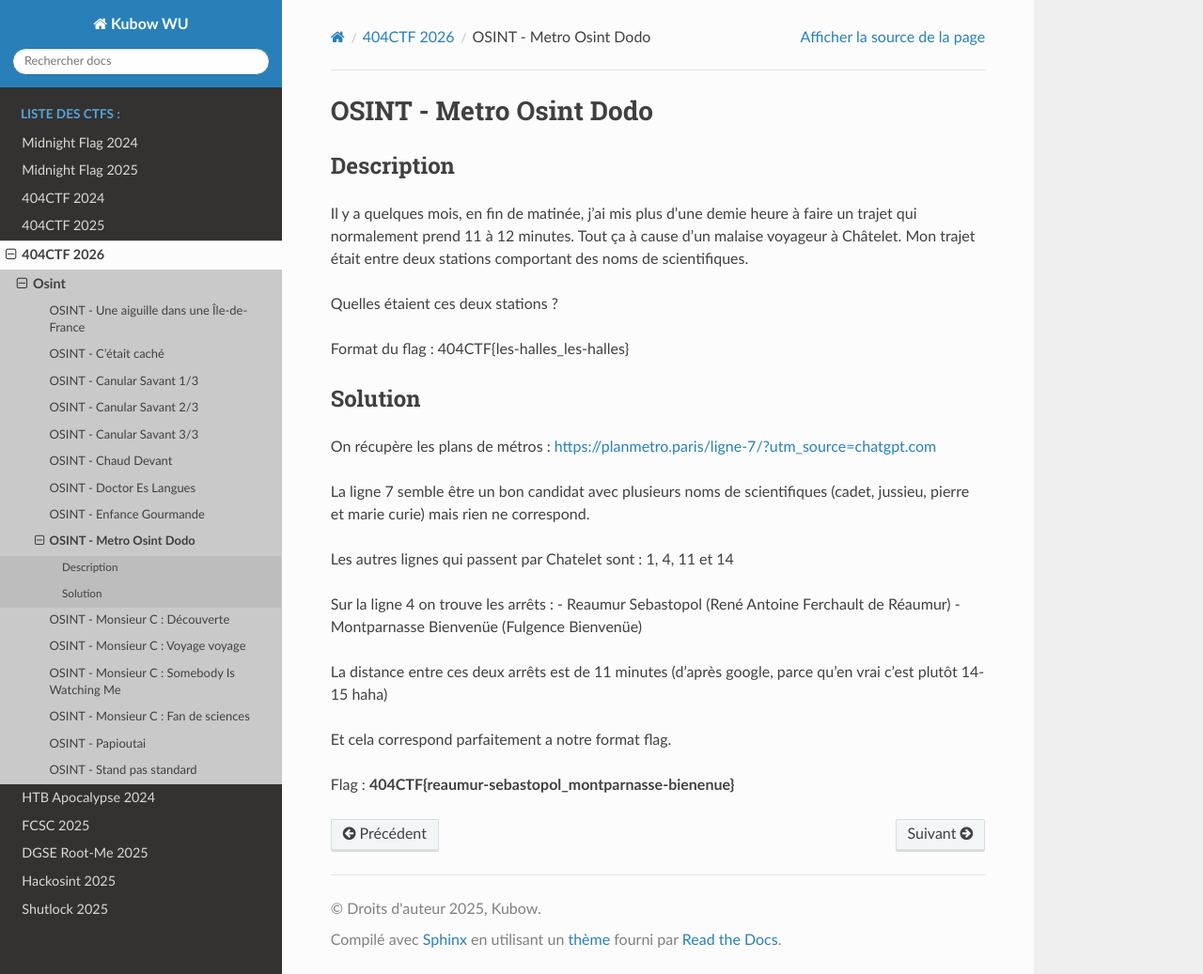
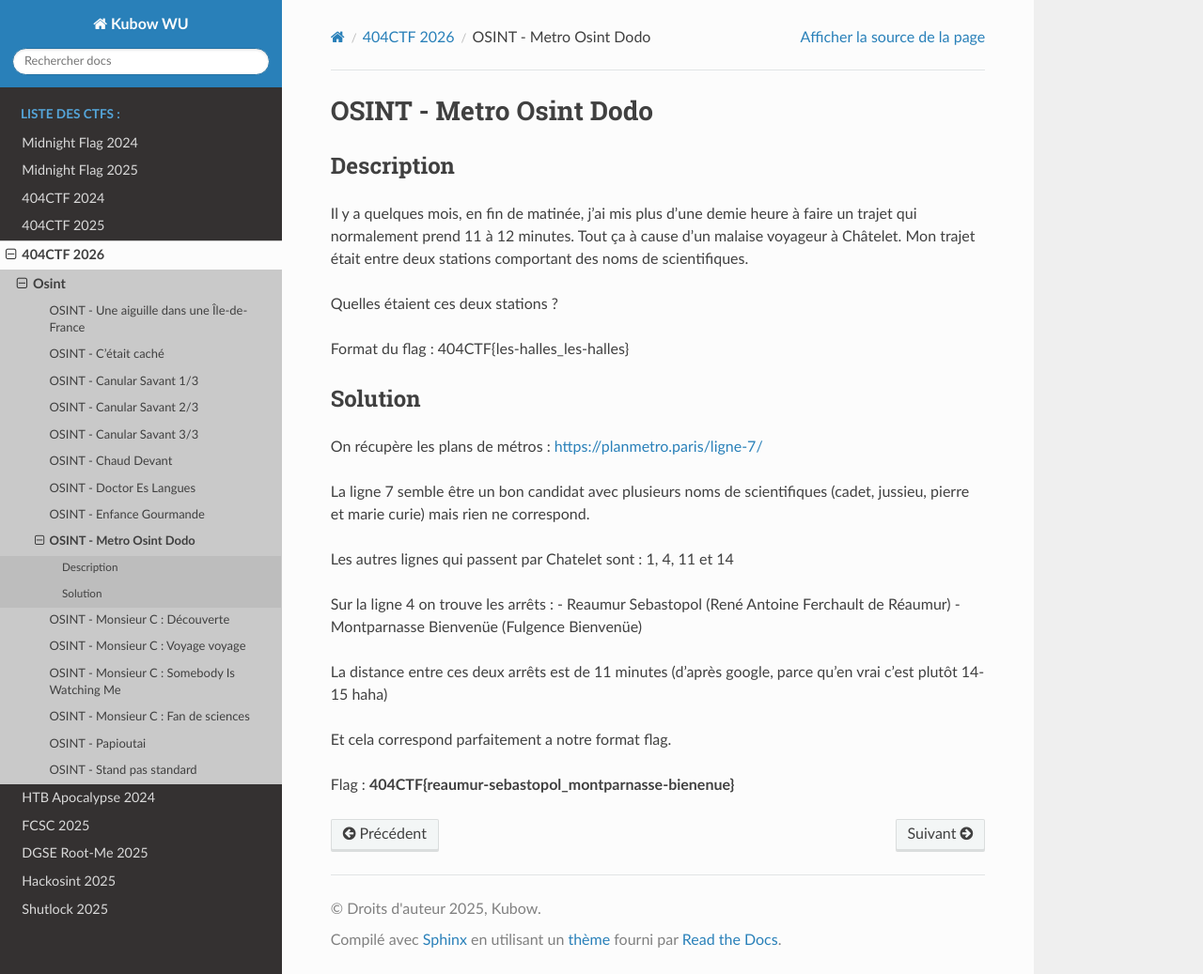
Before and after one commit to Kubo-Security/Kubo-Security.github.io, a Sphinx documentation site: the page built from doc/ctf/404ctf-2026/metroosintdodo.rst, in a window 1280 px wide and 1037 px high. Shown: the whole window at 94% size. Built offline with Sphinx 7.4.7 and the Read the Docs theme 3.1.0, drawn with Linux system fonts in a browser that asks for light colours; pages that are not in the unit, such as notebooks, are missing from menus; some of the changed lines change nothing that is shown.

Commit message:
Suppression ?utm=chatgpt.com

```diff
--- a/doc/ctf/404ctf-2026/metroosintdodo.rst
+++ b/doc/ctf/404ctf-2026/metroosintdodo.rst
@@ -12,7 +12,7 @@ Format du flag : 404CTF{les-halles_les-halles}
 Solution
 ----------------
 
-On récupère les plans de métros : https://planmetro.paris/ligne-7/?utm_source=chatgpt.com
+On récupère les plans de métros : https://planmetro.paris/ligne-7/
 
 La ligne 7 semble être un bon candidat avec plusieurs noms de scientifiques (cadet, jussieu, pierre et marie curie) mais rien ne correspond.
 
```
